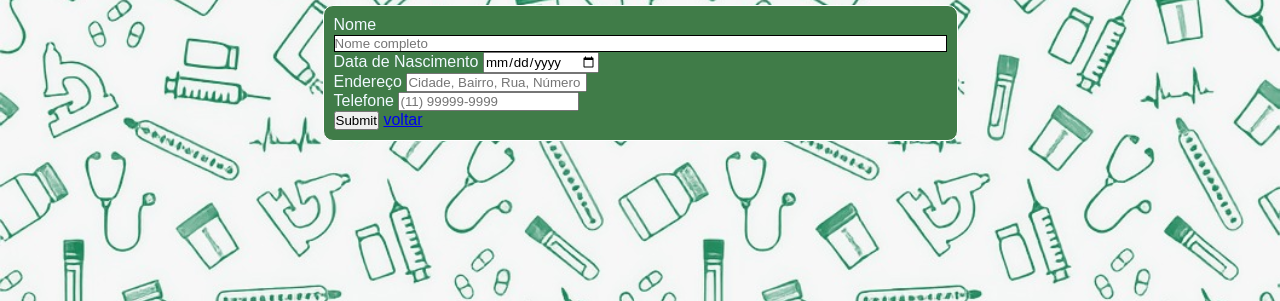
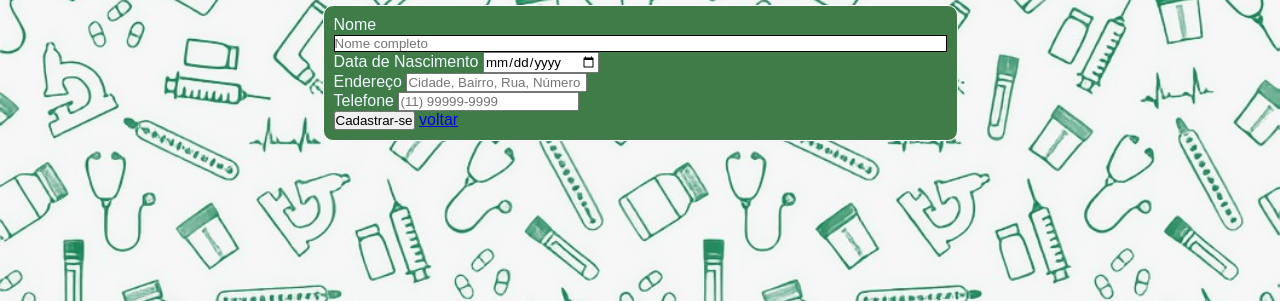
Before and after one commit to Pablo-FullStack-Dev/bem-por-perto, a Flask app: page /cadastro in a window 1280 px wide. Shown: the part 100-401 px from the top of the page. Run offline with Flask 3, Linux system fonts and the light colour scheme.

Commit message:
botão de cadastrar o cliente

```diff
--- a/templates/cadas.html
+++ b/templates/cadas.html
@@ -40,7 +40,7 @@
 
 
                     <li>
-                        <input type="submit">
+                        <input type="submit" value="Cadastrar-se">
                         <a href="{{ url_for('inicial') }}">voltar</a>
                     </li>
                 </ul>
```
